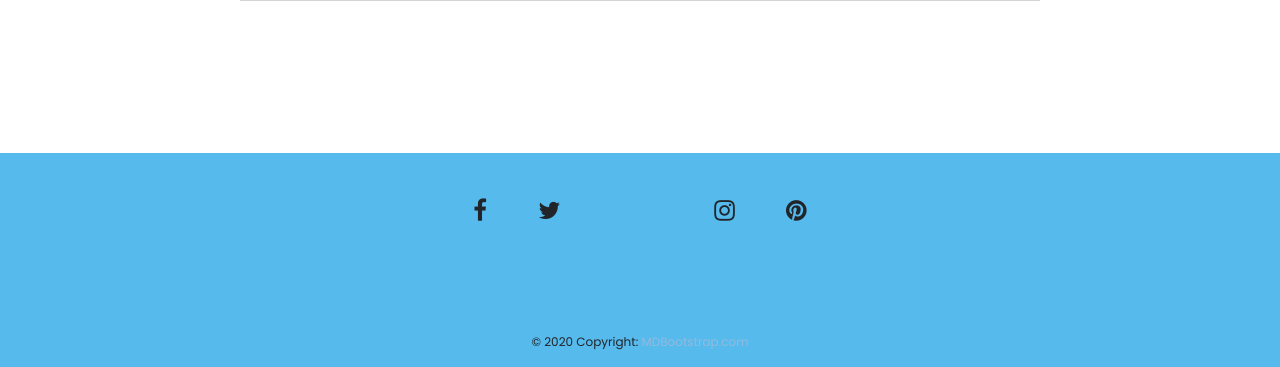
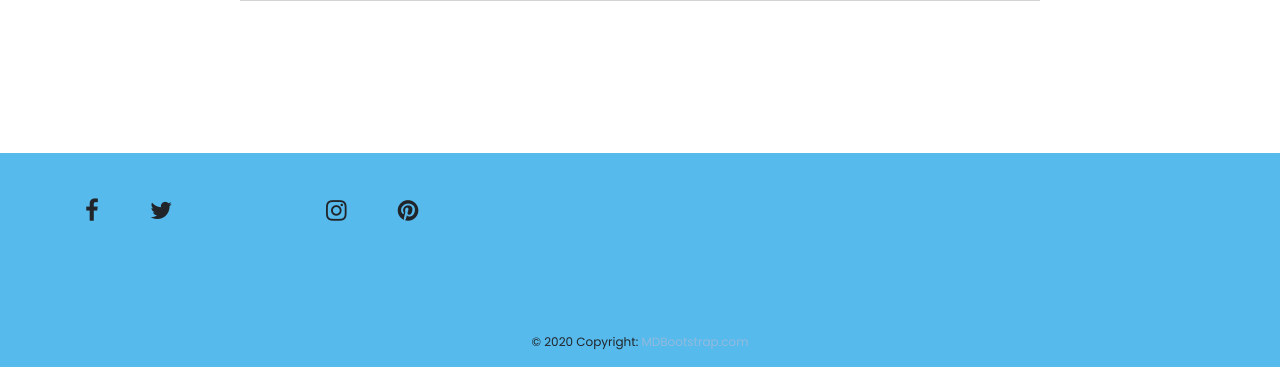
Before and after one commit to fajarrivaldy22/fathlani, a CodeIgniter app: page /database/index.php/pages/signin in a window 1280 px wide. Shown: the part 647-1014 px from the top of the page. Run offline with CodeIgniter, Linux system fonts and the light colour scheme.

Commit message:
change footer

```diff
--- a/application/views/component/footer.php
+++ b/application/views/component/footer.php
@@ -2,14 +2,11 @@
 
     <!-- Footer Elements -->
     <div class="container">
-
     <!-- Grid row-->
     <div class="row">
-
         <!-- Grid column -->
         <div class="col-md-12 py-5">
-            <center>
-                <div class="mb-5 flex-center">
+            <div class="mb-5 flex-center">
 
                 <!-- Facebook -->
                 <a class="fb-ic">
@@ -36,21 +33,11 @@
                 <i class="fa fa-pinterest fa-lg white-text fa-2x"> </i>
                 </a>
             </div>
-            </center>
+            </div>
         </div>
-        <!-- Grid column -->
-
     </div>
-    <!-- Grid row-->
-
-    </div>
-    <!-- Footer Elements -->
-
-    <!-- Copyright -->
     <div class="footer-copyright text-center py-3">© 2020 Copyright:
     <a href="https://mdbootstrap.com/"> MDBootstrap.com</a>
     </div>
-    <!-- Copyright -->
-
 </footer>
 <!-- Footer -->
```
